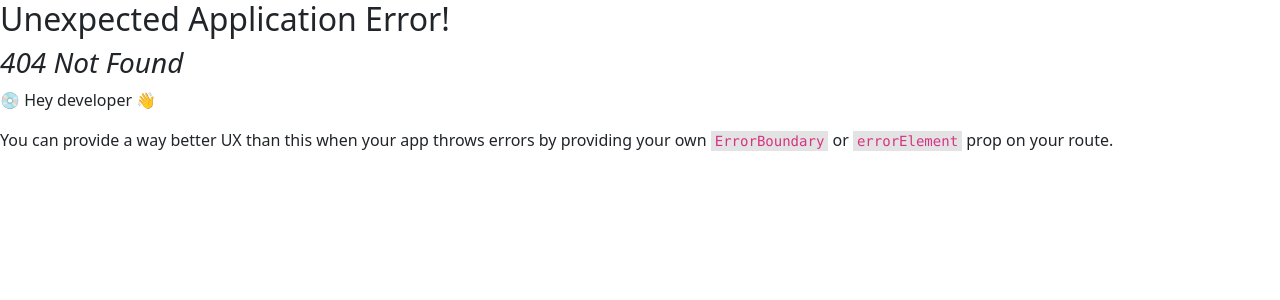
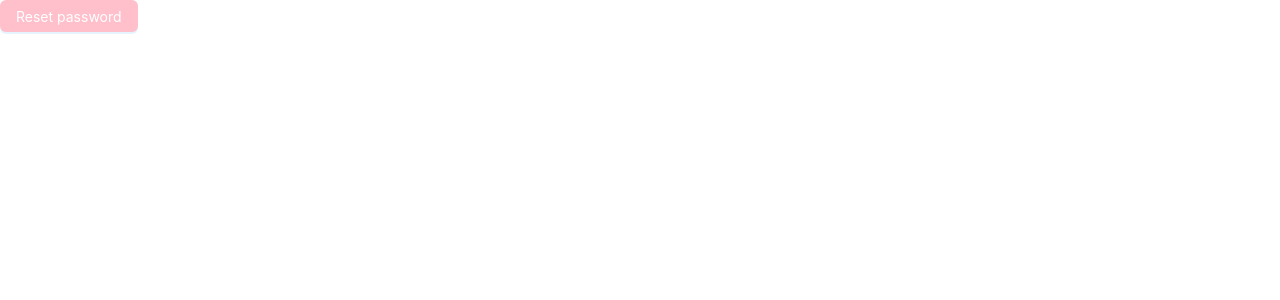
Before and after one commit to Rajaa-Ayyash/Giftopia-Store, a React (Create React App) app: page /ResetPassword in a window 1280 px wide. Before the commit this address had no page. Shown: the top 300 px of the page. Built offline with nearby package versions, Linux system fonts and the light colour scheme.

Commit message:
add reset password component

```diff
--- a/package.json
+++ b/package.json
@@ -4,9 +4,11 @@
   "private": true,
   "dependencies": {
     "5": "^0.0.1",
+    "@ant-design/icons": "^5.3.7",
     "@testing-library/jest-dom": "^5.17.0",
     "@testing-library/react": "^13.4.0",
     "@testing-library/user-event": "^13.5.0",
+    "antd": "5.17.3",
     "axios": "^1.6.2",
     "bootstrap": "^5.3.2",
     "font-awesome": "^4.7.0",
--- /dev/null
+++ b/src/ResetPassword.js
@@ -0,0 +1,32 @@
+import { KeyOutlined, UserOutlined, LockOutlined } from '@ant-design/icons';
+import { Button, Input, Modal } from 'antd';
+import { default as React, useState } from 'react';
+const ResetPassword = () => {
+    const [isModalOpen, setIsModalOpen] = useState(false);
+    const showModal = () => {
+        setIsModalOpen(true);
+    };
+    const handleOk = () => {
+        setIsModalOpen(false);
+    };
+    const handleCancel = () => {
+        setIsModalOpen(false);
+    };
+    return (
+
+        <>
+            <Button style={{ backgroundColor: "pink" }} type="primary" onClick={showModal}>
+                Reset password
+            </Button>
+            <Modal title={<><KeyOutlined style={{ color: "blue", fontSize: "20px" }} /><span>Reset password</span></>} open={isModalOpen} onOk={handleOk} onCancel={handleCancel}>
+                <UserOutlined style={{ color: "blue", fontSize: "30px" }} />
+                <LockOutlined style={{ color: "blue", fontSize: "20px" }} />
+                <Input.Password placeholder="input old password" />
+                <Input.Password placeholder="input new password" />
+                <Input.Password placeholder="confirm new password" />
+            </Modal>
+        </>
+
+    );
+};
+export default ResetPassword;
```
Also changed, not shown: src/index.js (+7 -0 lines), 1 other file (tests, documents, lock files or other folders).
